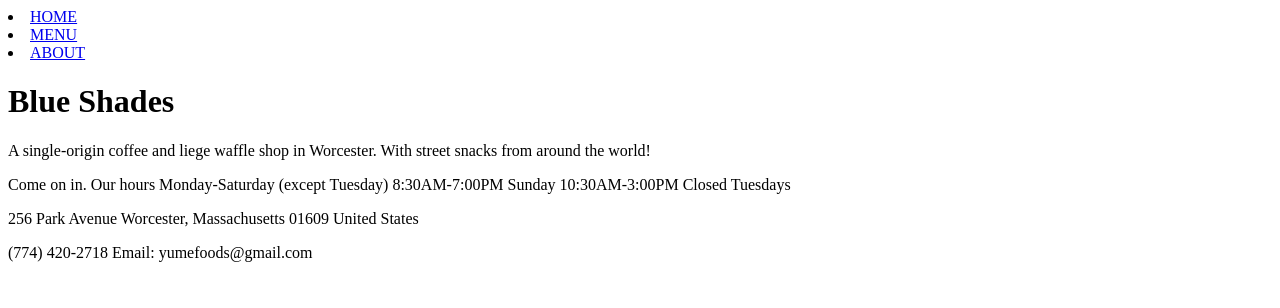
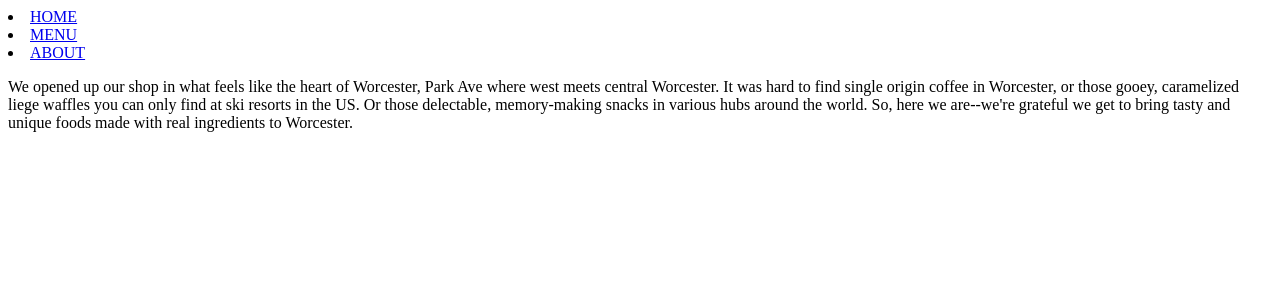
Before and after one commit to Lilaro/blue-shades, a Gatsby site: page /about in a window 1280 px wide. Built offline with nearby package versions, Linux system fonts and the light colour scheme; Gatsby itself is replaced by a stand-in of ours.

Commit message:
conditional render on titleCard content

```diff
--- a/src/components/titleCard.js
+++ b/src/components/titleCard.js
@@ -1,11 +1,35 @@
 import React from 'react'
 
 const TitleCard = () => {
-    return (
-        <div className="titleCard">
-            <div className="home-content">
+
+    let cardContent;
+        if (window.location.pathname === "/about") {
+            cardContent = <p>
+                            We opened up our shop in what feels like
+                            the heart of Worcester, Park Ave where west
+                            meets central Worcester. It was hard to find
+                            single origin coffee in Worcester, or those gooey,
+                            caramelized liege waffles you can only find at
+                            ski resorts in the US. Or those delectable,
+                            memory-making snacks in various hubs around the
+                            world.  So, here we are--we're grateful we get
+                            to bring tasty and unique foods made with real
+                            ingredients to Worcester.
+                          </p>
+        } else if (window.location.pathname === "/menu") {
+            cardContent = <><p>Our Rotating Menu of Street Snacks</p>
+                            <ul>
+                                Grilled Cheese: Homemade italian bread and your choice of cheese
+                                Waffle Sandwiches: with turkey or cheese
+                                Toast: Avocado, Egg
+                                Dumplings: Shrimp
+                                Sliders: Egg with your choice
+                                Ramen: Hong Kong style
+                            </ul>
+                            <p>Menu specials come up daily.</p></>
+        } else {
+            cardContent = <div className="home-content">
                             <h1>Blue Shades</h1>
-                {/* <img src="../images/waffle_neon.svg"></img> */}
                             <p>
                                 A single-origin coffee and liege waffle
                                 shop in Worcester. With street snacks from
@@ -28,7 +52,15 @@
                                 Email: yumefoods@gmail.com
                             </p>
                         </div>
+        }
+
+
+    return (
+        <>
+        <div className="titleCard">
+            {cardContent}
         </div>
+        </>
     )
 }
 
```
Lines whose indentation alone changed are shown as unchanged.
